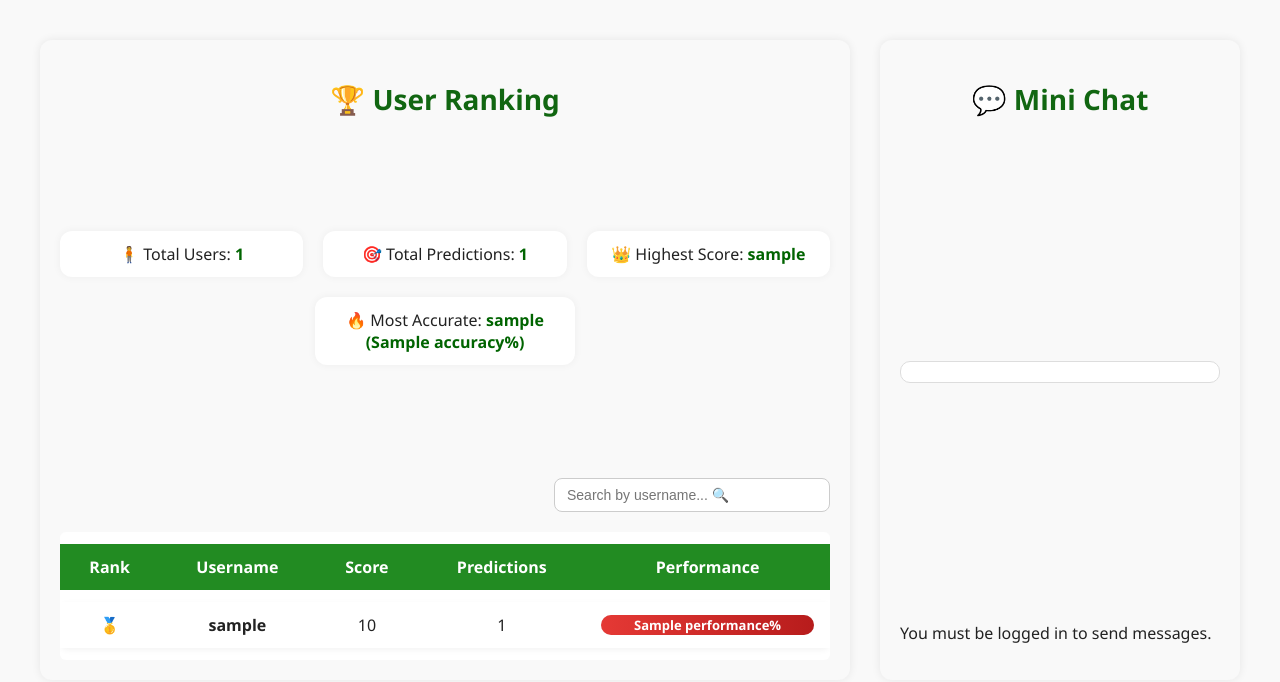
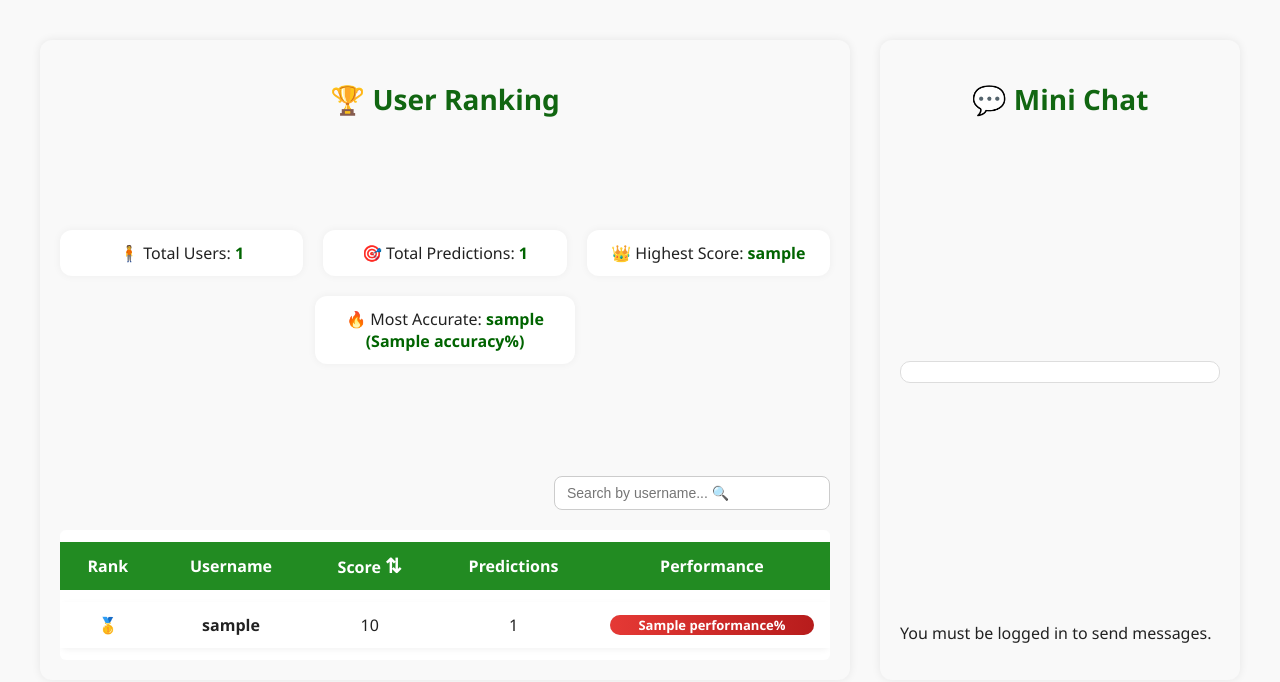
Before and after one commit to ArezooGoshtasbi/football-mania, a Django app: template football/templates/football/user_ranking.html in a window 1280 px wide. Shown: the part 54-736 px from the top of the page. Run offline with Django 5.2, Linux system fonts and the light colour scheme; tables that the repository leaves empty hold one stand-in row (values such as "Sample post"); the template is opened without the code that fills it: values that come from a table or form of the project are taken from there, most other values are stand-ins (such as "Sample title", 1, 10 or a date in 2020).

Commit message:
add sort feature to the ranking table

```diff
--- a/football/static/football/js/user_ranking.js
+++ b/football/static/football/js/user_ranking.js
@@ -16,4 +16,24 @@
         }
       });
     });
+
+    let sortAsc = false;
+
+    document.getElementById("sort-score").addEventListener("click", () => {
+      const tbody = document.querySelector(".user-ranking-table tbody");
+      const rows = Array.from(tbody.querySelectorAll("tr"));
+
+      rows.sort((a, b) => {
+        const scoreA = parseInt(a.children[2].textContent);
+        const scoreB = parseInt(b.children[2].textContent);
+
+        return sortAsc ? scoreA - scoreB : scoreB - scoreA;
+      });
+
+      tbody.innerHTML = "";
+      rows.forEach(row => tbody.appendChild(row));
+
+      sortAsc = !sortAsc;
+    });
+
   });
--- a/football/static/football/user_ranking.css
+++ b/football/static/football/user_ranking.css
@@ -94,6 +94,21 @@
 .user-ranking-table td {
   padding: 12px 16px;
   text-align: center;
+}
+#sort-score {
+  cursor: pointer;
+  position: relative;
+  font-weight: bold;
+}
+
+#sort-icon {
+  font-size: 20px;
+  color: white !important;
+  font-family: Arial, sans-serif !important;
+  background: none !important;
+  border: none !important;
+  padding: 0 !important;
+  box-shadow: none !important;
 }
 
 .user-ranking-table thead {
--- a/football/templates/football/user_ranking.html
+++ b/football/templates/football/user_ranking.html
@@ -26,7 +26,9 @@
                 <tr>
                     <th>Rank</th>
                     <th>Username</th>
-                    <th>Score</th>
+                    <th id="sort-score">
+                      Score <span id="sort-icon">⇅</span>
+                    </th>
                     <th>Predictions</th>
                     <th>Performance</th>
                 </tr>
```
